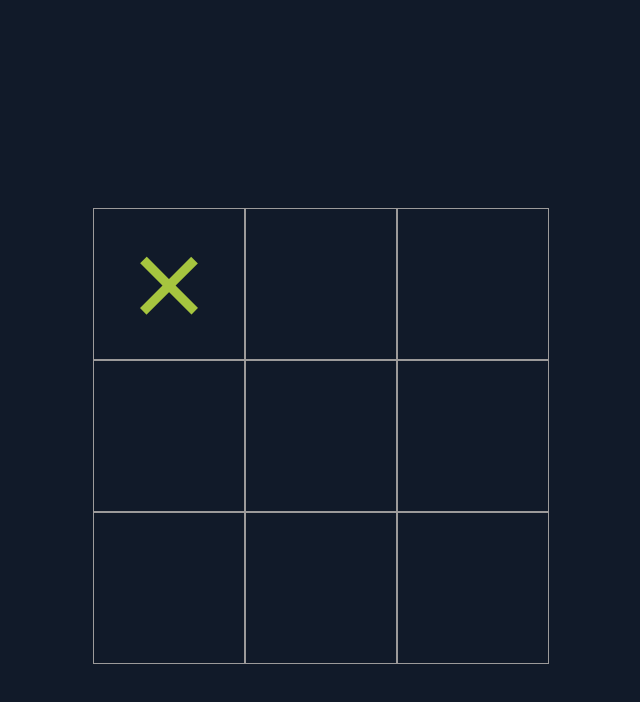
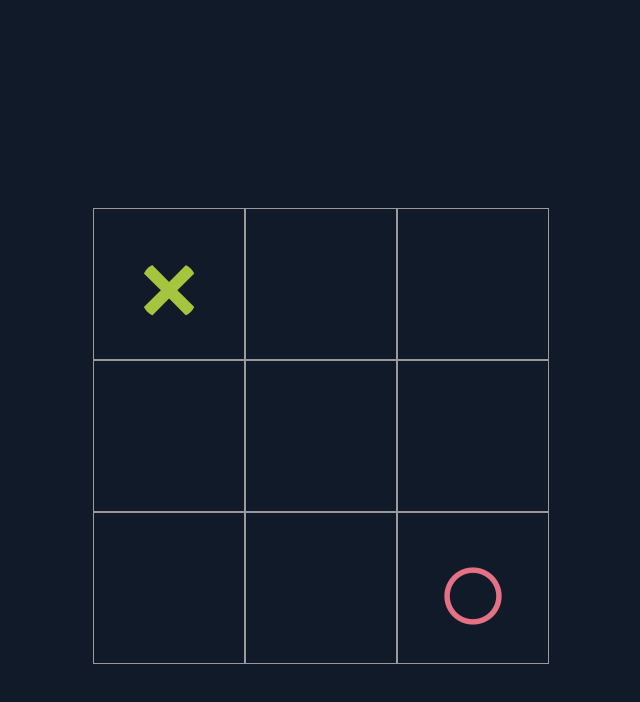
Before and after one commit to mbarons/tic-tac-toe, a plain HTML site: page index.html in a window 1280 px wide. Both pictures are taken after a click on the element 488 px from the left and 284 px from the top of the page. Shown: the whole page, without its empty margins (319-959 px from the left). Drawn offline with Linux system fonts and the light colour scheme; a web font is replaced by a local one.

Commit message:
Add CPU AI random

```diff
--- a/index.html
+++ b/index.html
@@ -8,7 +8,7 @@
   <script src="script.js" defer></script>
   <link rel="preconnect" href="https://fonts.googleapis.com">
   <link rel="preconnect" href="https://fonts.gstatic.com" crossorigin>
-  <link href="https://fonts.googleapis.com/css2?family=Koulen&display=swap" rel="stylesheet">
+  <link href="https://fonts.googleapis.com/css2?family=Signika&display=swap" rel="stylesheet">
   <title>Tic-Tac-Toe</title>
 </head>
 <body>
--- a/script.js
+++ b/script.js
@@ -27,14 +27,13 @@ const gameFlow = (() => {
   let board = gameboard.board; //store the array of tiles
   let winningRows = gameboard.rows; //store winning rows
   let player1 = Player("×");
-  let player2 = Player("○");
+  let cpu = Player("○");
 
   const checkIfTie = (board, rows) => {
     if (board.every((tile) => tile.textContent != "" ) && checkIfOver(rows) === false) { //if every tile is not empty and there is not a winner, returns true for a tie.
       return true;
     }
   };
-
   const checkIfOver = (board) => {
     let over = false;
     for (z = 0; z <= board.length - 1; z++) {
@@ -50,7 +49,6 @@ const gameFlow = (() => {
     }
     return over; //return over
   };
-
   const display = () => {
     let i = 1; //define a counter to alternate between players
     for (let tile of board) {
@@ -66,36 +64,37 @@ const gameFlow = (() => {
               } //if the game is already over, do nothing.
               else {
                 tile.textContent = player1.symbol;
-                i++; //if game not over, prints player1 symbol and change the counter to alternate to player2
+                i++; //if game not over, prints player1 symbol and change the counter to alternate to cpu
                 if (checkIfOver(winningRows)) {
-                  gameboard.resultContainer.textContent = "Player1 Won"; //if the game is over this turn, prints the winner
+                  gameboard.resultContainer.textContent = "You Won"; //if the game is over this turn, prints the winner
+                }
+                if (checkIfTie(board, winningRows)) {
+                  gameboard.resultContainer.textContent = "That was a tie!"; //If tie prints tie;
               }
             }
+          } //the code below is to generate a random play for cpu
+            let random;
+            do {
+            random = Math.floor(Math.random() * 9);
+            if (checkIfOver(winningRows)){break}
+            if (checkIfTie(board, winningRows)){break};
           }
-          } else if (i == 2) {
-            //this is the same as above, but for player2
-            if (tile.textContent != "") {
-            } else {
+            while (board[random].textContent != "");
             if (checkIfOver(winningRows)) {
-              } else {
-                tile.textContent = player2.symbol;
-                tile.classList.add("cpu");
+            }
+            else {
+            board[random].textContent = cpu.symbol;
+            board[random].classList.add("cpu");
             i--;
             if (checkIfOver(winningRows)) {
-                  gameboard.resultContainer.textContent = "Player2 Won";
+              gameboard.resultContainer.textContent = "CPU Won";
                 }
               }
-            }
-          }
-          if (checkIfTie(board, winningRows)) {
-            gameboard.resultContainer.textContent = "TIE"; //If tie prints tie;
           }
         }
       });
     }
   };
-
   return { display };
 })();
-
 gameFlow.display();
```
Lines whose indentation alone changed are shown as unchanged.
